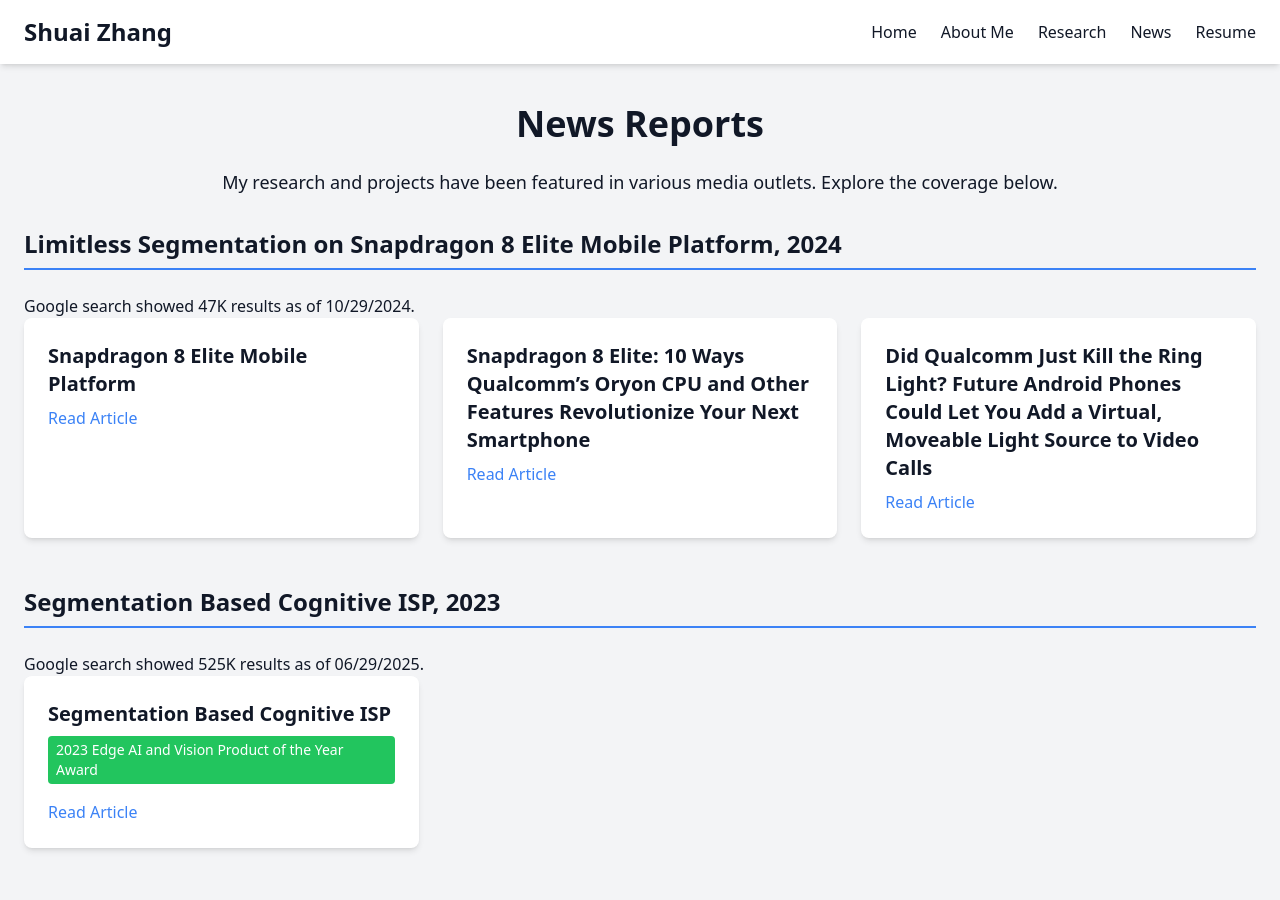
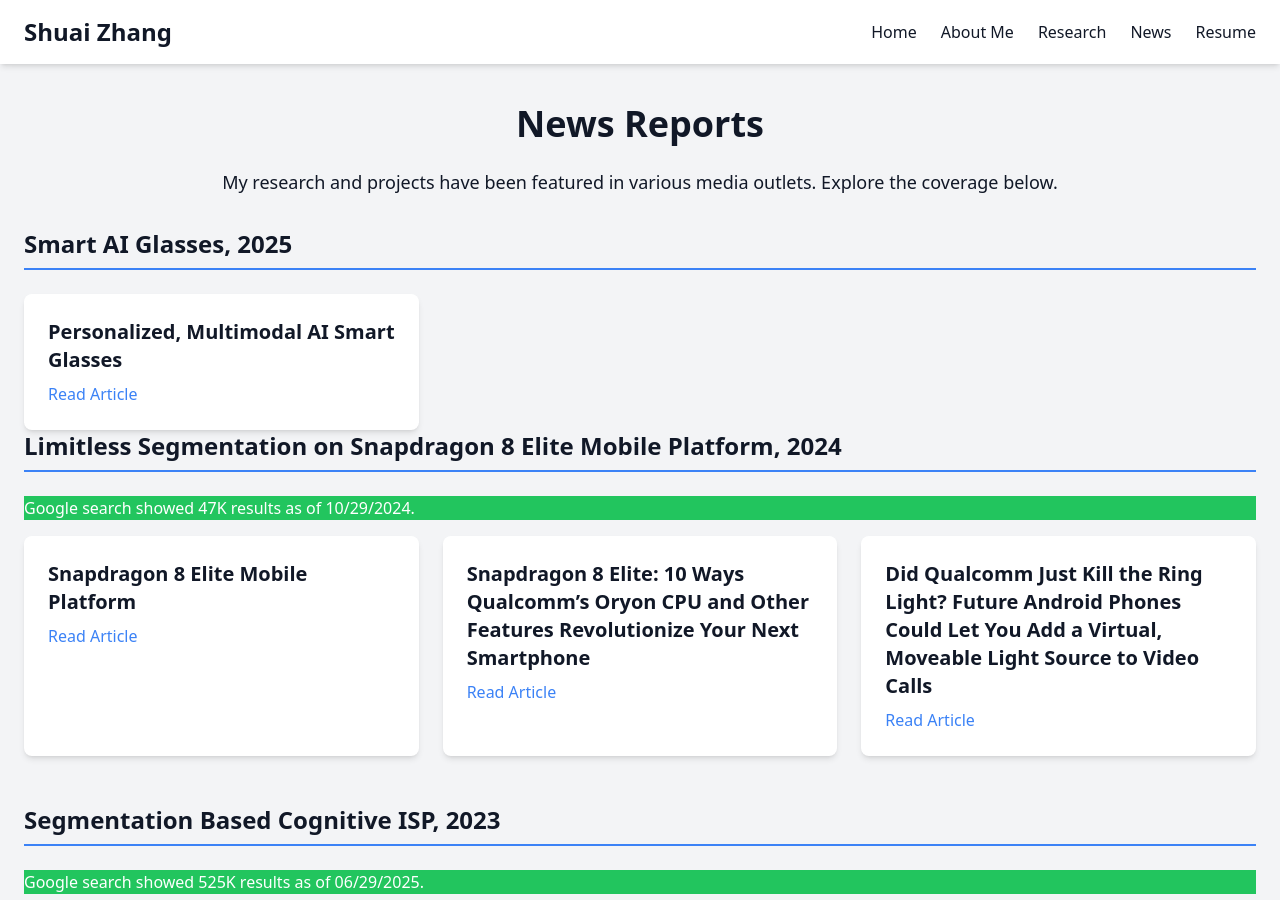
Before and after one commit to zsivine/zsivine.github.io, a Jekyll site: the page built from webreport.html, in a window 1280 px wide and 900 px high. Built offline with Jekyll 4.4.1, drawn with Linux system fonts in a browser that asks for light colours; nearby versions of some CDN libraries.

```diff
--- a/webreport.html
+++ b/webreport.html
@@ -8,13 +8,31 @@ description: Media coverage and news reports on Shuai Zhang's research and proje
   <div class="mb-8 text-center">
     <p class="text-lg mb-4">My research and projects have been featured in various media outlets. Explore the coverage below.</p>
   </div>
+
+
+    <!-- Smart AI Glasses, 2025 -->
+    <div>
+      <h2 class="text-2xl font-bold mb-6 border-b-2 border-blue-500 pb-2">
+        Smart AI Glasses, 2025</h2>
+      <div class="grid grid-cols-1 md:grid-cols-2 lg:grid-cols-3 gap-6">
+        <article class="bg-white dark:bg-gray-700 p-6 rounded-lg shadow-md hover:shadow-lg transition-shadow">
+          <h3 class="text-xl font-semibold mb-2">Personalized, Multimodal AI Smart Glasses</h3>
+          <div class="mt-2">
+            <a href="https://www.qualcomm.com/news/onq/2025/05/we-built-a-personalized-multimodal-ai-smart-glass-experience-watch-it-here"
+            class="text-blue-500 hover:underline" target="_blank" rel="noopener noreferrer">
+            Read Article</a>
+          </div>
+        </article>
+      </div>
+    </div>
+
   <div class="space-y-12">
     <!-- Limitless Segmentation on Snapdragon 8 Elite Mobile Platform, 2024 -->
     <div>
       <h2 class="text-2xl font-bold mb-6 border-b-2 border-blue-500 pb-2">
         Limitless Segmentation on Snapdragon 8 Elite Mobile Platform, 2024</h2>
       <!-- <p class="text-gray-600 dark:text-gray-300 mb-4"> -->
-      <p class="bg-green-500 text-white mb-4"></p>
+      <p class="bg-green-500 text-white mb-4">
         Google search showed 47K results as of 10/29/2024.</p>
       <div class="grid grid-cols-1 md:grid-cols-2 lg:grid-cols-3 gap-6">
         <article class="bg-white dark:bg-gray-700 p-6 rounded-lg shadow-md hover:shadow-lg transition-shadow">
@@ -45,7 +63,7 @@ description: Media coverage and news reports on Shuai Zhang's research and proje
     <div>
       <h2 class="text-2xl font-bold mb-6 border-b-2 border-blue-500 pb-2">
         Segmentation Based Cognitive ISP, 2023</h2>
-      <p class="bg-green-500 text-white mb-4"></p>
+      <p class="bg-green-500 text-white mb-4">
         Google search showed 525K results as of 06/29/2025.</p>
       <div class="grid grid-cols-1 md:grid-cols-2 lg:grid-cols-3 gap-6">
         <article class="bg-white dark:bg-gray-700 p-6 rounded-lg shadow-md hover:shadow-lg transition-shadow">
```
